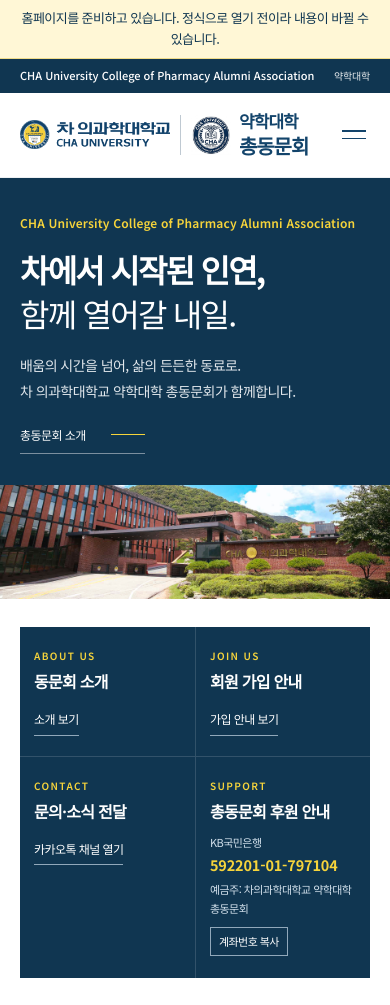
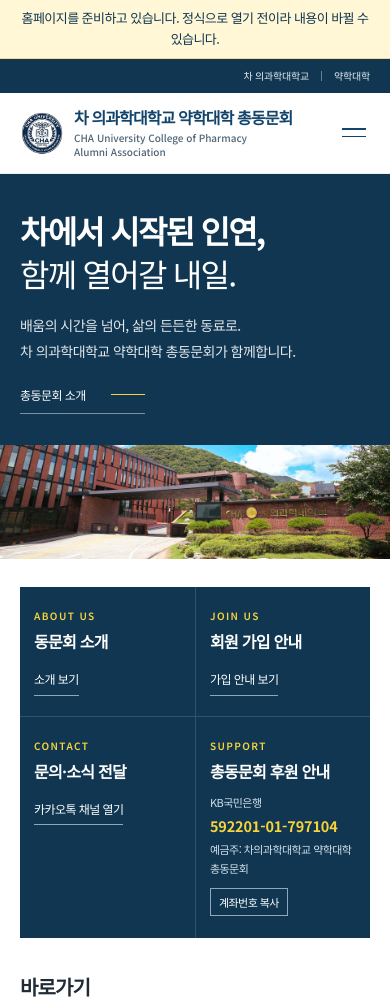
Before and after one commit to CHAPharmalumni/chapharmalumni-website, a plain HTML site: page index.html in a window 390 px wide. Shown: the top 1005 px of the page. Drawn offline with Linux system fonts and the light colour scheme; no server answers.

Commit message:
머리글: 학교 로고 대신 동문회 엠블럼과 국문·영문 이름 두 줄, 위 남색 띠는 학교 바로가기만, 첫 화면 사진 위 영문 삭제
- 학교 로고와 이름은 꼬리말에만 둔다.
- PC에서는 국문·영문이 각각 한 줄, 휴대폰에서는 정한 자리에서만 줄을 바꾼다.
- 휴대폰에서도 위 남색 띠에 차 의과학대학교·약학대학 링크를 둘 다 보인다.

Co-Authored-By: Claude Opus 5.5 <noreply@anthropic.com>

```diff
--- a/index.html
+++ b/index.html
@@ -22,7 +22,7 @@
       <image href="assets/campus-entrance.jpg" width="1920" height="800"/>
     </svg>
     <div class="hero-shade"></div>
-    <div class="wrap hero-inner"><p class="eyebrow hero-eyebrow official-name">CHA University College of Pharmacy Alumni Association</p><h1 id="hero-title">차에서 시작된 인연,<br><span>함께 열어갈 내일.</span></h1><p class="hero-copy">배움의 시간을 넘어, 삶의 든든한 동료로.<br>차 의과학대학교 약학대학 총동문회가 함께합니다.</p><a href="about.html" class="hero-link">총동문회 소개 <span class="link-line"></span></a></div>
+    <div class="wrap hero-inner"><h1 id="hero-title">차에서 시작된 인연,<br><span>함께 열어갈 내일.</span></h1><p class="hero-copy">배움의 시간을 넘어, 삶의 든든한 동료로.<br>차 의과학대학교 약학대학 총동문회가 함께합니다.</p><a href="about.html" class="hero-link">총동문회 소개 <span class="link-line"></span></a></div>
     <div class="hero-bottom wrap"><span></span><span class="photo-credit">차 의과학대학교 캠퍼스</span></div>
   </section>
   <section class="wrap guide-band" aria-label="총동문회 안내">
--- a/js/layout.js
+++ b/js/layout.js
@@ -45,10 +45,10 @@
     return `${ICONS}
 <a class="skip-link" href="#main">본문 바로가기</a>
 ${SITE.preparing ? '<div class="preparing-bar" role="note"><div class="wrap">홈페이지를 준비하고 있습니다. 정식으로 열기 전이라 내용이 바뀔 수 있습니다.</div></div>' : ''}
-<div class="utility"><div class="wrap utility-inner"><span class="utility-name official-name">${SITE.englishName}</span><div><a href="https://www.cha.ac.kr/" target="_blank" rel="noopener">차 의과학대학교</a><i></i><a href="https://pharmacy.cha.ac.kr/" target="_blank" rel="noopener">약학대학</a></div></div></div>
+<div class="utility"><div class="wrap utility-inner"><div><a href="https://www.cha.ac.kr/" target="_blank" rel="noopener">차 의과학대학교</a><i></i><a href="https://pharmacy.cha.ac.kr/" target="_blank" rel="noopener">약학대학</a></div></div></div>
 <div class="admin-bar" id="admin-bar" hidden></div>
 <header class="header" id="top"><div class="wrap header-inner">
-  <a href="index.html" class="brand brand--dual" aria-label="${SITE.name} 홈"><span class="school-identity"><img src="assets/cha-logo.png" alt="학교마크와 차 의과학대학교 CHA UNIVERSITY" width="2120" height="414"></span><span class="brand-divider" aria-hidden="true"></span><span class="alumni-identity"><img class="alumni-emblem" src="assets/alumni-emblem-2026.png" alt="약학대학 총동문회 엠블럼" width="559" height="559"><span class="brand-label"><small>약학대학</small><strong>총동문회</strong></span></span></a>
+  <a href="index.html" class="brand brand--alumni" aria-label="${SITE.name} 홈"><img class="alumni-emblem" src="assets/alumni-emblem-2026.png" alt="" width="559" height="559"><span class="brand-name"><strong class="brand-name-ko"><span>차 의과학대학교</span> <span>약학대학 총동문회</span></strong><span class="brand-name-en"><span>CHA University College of Pharmacy</span> <span>Alumni Association</span></span></span></a>
   <nav class="desktop-nav" aria-label="주 메뉴">${nav}</nav>
   <div class="header-actions"><button class="search-button" data-open-search aria-label="사이트 검색"><svg><use href="#i-search"/></svg></button><a class="member-button" href="join.html"${active === 'join' ? ' aria-current="page"' : ''}>회원 가입 안내</a><button class="menu-toggle" aria-label="메뉴 열기" aria-expanded="false" aria-controls="mobile-nav"><span></span><span></span></button></div>
 </div><nav class="mobile-nav" id="mobile-nav" aria-label="모바일 메뉴" hidden>${nav}<a href="join.html">회원 가입 안내</a><button data-open-search>사이트 검색</button></nav></header>`;
--- a/style.css
+++ b/style.css
@@ -30,23 +30,18 @@
  .hero--group .hero-copy{font-size:14px;line-height:1.85;margin-top:18px}
 }
 @media(max-width:1100px){.hero--group + .event-ribbon{margin-top:0}}
-/* School mark + school name | alumni mark + alumni name. */
-.brand--dual{gap:0}
-.school-identity,.alumni-identity{display:flex;align-items:center;flex:none}
-.school-identity>img{width:280px;height:auto}
-.brand-divider{height:60px;width:1px;background:#bfc9d2;margin-inline:18px;flex:none}
-.alumni-identity{gap:12px}
-.alumni-identity>.alumni-emblem{width:60px;height:60px;object-fit:contain;flex:none}
-.brand--dual .brand-label{border:0;padding:0;line-height:1.1}
-.brand--dual .brand-label small{font-size:22px;font-weight:600;margin-bottom:6px;letter-spacing:-.055em}
-.brand--dual .brand-label strong{display:block;font-size:27px;font-weight:700;letter-spacing:-.055em}
+/* Alumni emblem + Korean name / English name (school mark stays in the footer). */
+.brand--alumni{gap:14px;min-width:0;flex:0 1 auto}
+.brand--alumni>.alumni-emblem{width:62px;height:62px;object-fit:contain;flex:none}
+.brand-name{display:flex;flex-direction:column;gap:5px;min-width:0;color:var(--navy)}
+.brand-name-ko{font-size:24px;font-weight:700;line-height:1.25;letter-spacing:-.055em;white-space:nowrap}
+.brand-name-en{font-size:12.5px;font-weight:500;line-height:1.35;letter-spacing:.01em;color:#4f6577;white-space:nowrap}
+.brand-name-ko>span,.brand-name-en>span{white-space:nowrap}
 @media(max-width:1180px){
- .school-identity>img{width:250px}
- .brand-divider{height:53px;margin-inline:15px}
- .alumni-identity{gap:10px}
- .alumni-identity>.alumni-emblem{width:53px;height:53px}
- .brand--dual .brand-label small{font-size:20px;margin-bottom:5px}
- .brand--dual .brand-label strong{font-size:25px}
+ .brand--alumni{gap:12px}
+ .brand--alumni>.alumni-emblem{width:54px;height:54px}
+ .brand-name-ko{font-size:21px}
+ .brand-name-en{font-size:11.5px}
 }
 @media(max-width:1050px){
  .desktop-nav{display:none}
@@ -56,32 +51,22 @@
  .mobile-nav a,.mobile-nav button{text-align:center;padding:12px 0;font-size:14px}
 }
 @media(max-width:600px){
- .header-inner{height:84px;gap:10px}
- .school-identity>img{width:150px}
- .brand-divider{height:40px;margin-inline:10px}
- .alumni-identity{gap:8px}
- .alumni-identity>.alumni-emblem{width:40px;height:40px}
- .brand--dual .brand-label small{font-size:17px;margin-bottom:4px}
- .brand--dual .brand-label strong{font-size:20px}
+ .header-inner{height:auto;min-height:80px;padding-block:12px;gap:10px}
+ .brand--alumni{gap:10px}
+ .brand--alumni>.alumni-emblem{width:44px;height:44px}
+ .brand-name{gap:4px}
+ .brand-name-ko{font-size:16px;white-space:normal;word-break:keep-all}
+ .brand-name-en{font-size:10px;letter-spacing:0;white-space:normal}
  .header-actions .search-button{display:none}
-}
-@media(max-width:380px){
- .school-identity>img{width:134px}
- .brand-divider{height:36px;margin-inline:8px}
- .alumni-identity{gap:7px}
- .alumni-identity>.alumni-emblem{width:36px;height:36px}
- .brand--dual .brand-label small{font-size:14.5px;margin-bottom:4px}
- .brand--dual .brand-label strong{font-size:18px}
 }
 @media(max-width:350px){
  .header-inner{width:calc(100% - 32px);gap:8px}
- .school-identity>img{width:116px}
- .brand-divider{height:32px;margin-inline:6px}
- .alumni-identity{gap:6px}
- .alumni-identity>.alumni-emblem{width:32px;height:32px}
- .brand--dual .brand-label small{font-size:13px;margin-bottom:3px}
- .brand--dual .brand-label strong{font-size:16px}
-}@media(max-width:1050px){.header-actions .member-button{display:none}}
+ .brand--alumni{gap:8px}
+ .brand--alumni>.alumni-emblem{width:38px;height:38px}
+ .brand-name-ko{font-size:14.5px}
+ .brand-name-en{font-size:9.5px}
+}
+@media(max-width:1050px){.header-actions .member-button{display:none}}
 
 /* Official English association name, as stated in Article 1. */
 .utility-inner{height:auto;min-height:34px;gap:16px;padding-block:6px}
@@ -94,3 +79,6 @@
  .utility-inner>.utility-name{font-size:11px;line-height:1.45;letter-spacing:0}
  .hero--group .hero-eyebrow.official-name{font-size:12px;line-height:1.65;letter-spacing:.015em}
 }
+
+.utility-inner{justify-content:flex-end}
+@media(max-width:600px){.utility-inner>div a:first-child{display:inline}.utility-inner>div i{display:block}}
```
